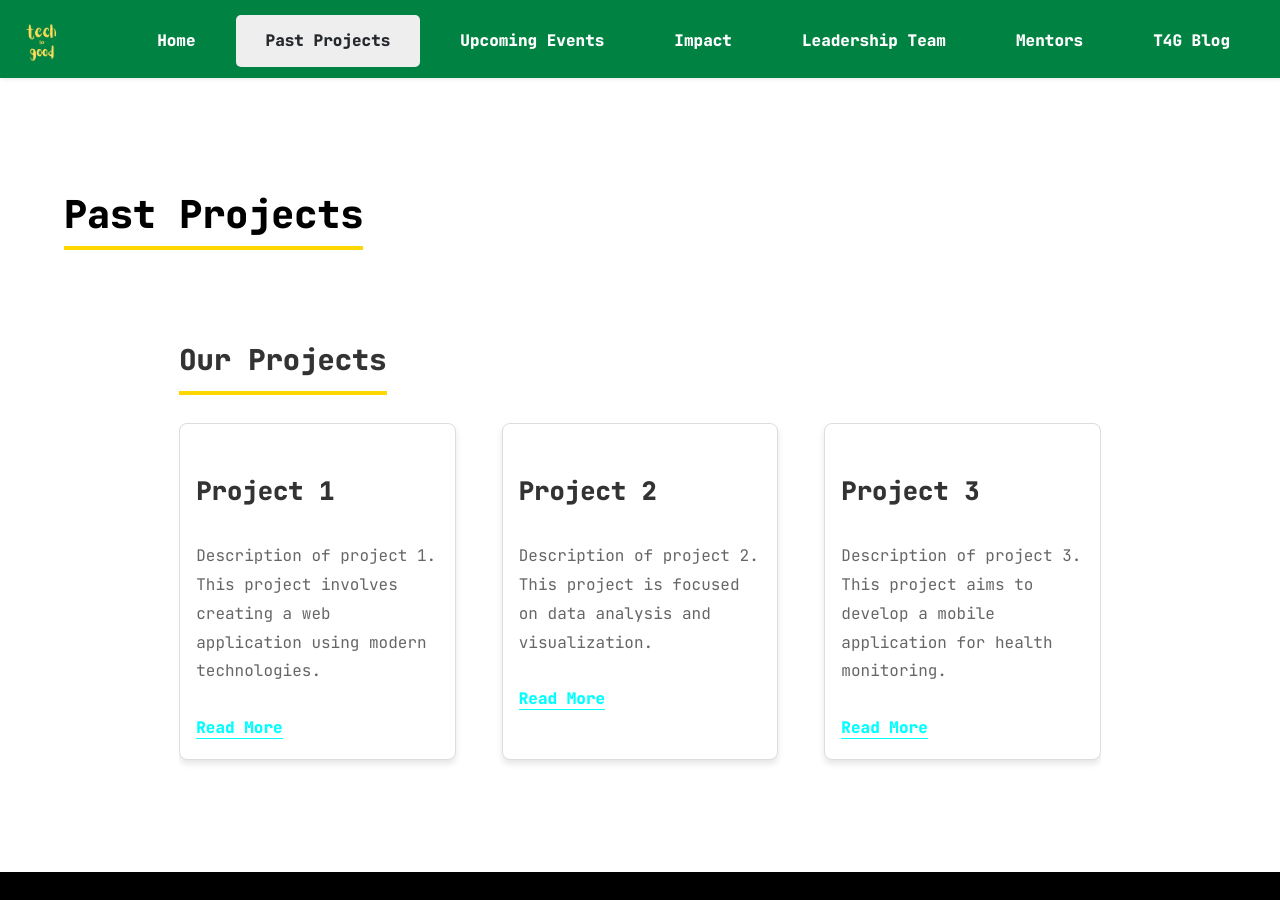
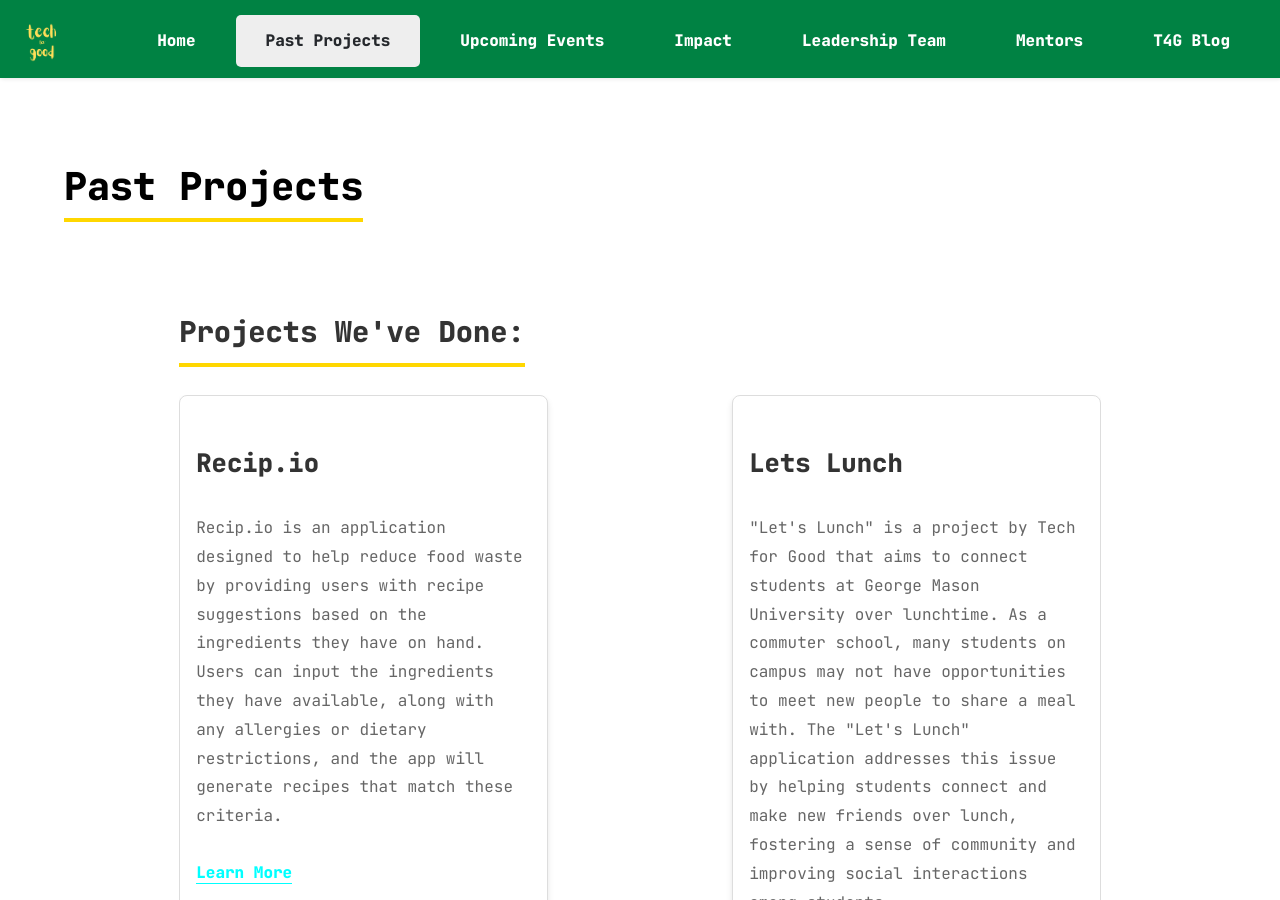
Before and after one commit to J-Souffle/T4GWebsite, a Jekyll site: the page built from pages/past-projects.md, in a window 1280 px wide and 900 px high. Built offline with Jekyll 4.4.1, drawn with Linux system fonts in a browser that asks for light colours; some of the changed text lies outside the part shown.

Commit message:
Finished Past Projects

```diff
--- a/_includes/projects.html
+++ b/_includes/projects.html
@@ -1,21 +1,26 @@
 <link rel="stylesheet" href="../assets/css/projects.css">
 <section id="projects-section">
-    <h2 class="section-title">Our Projects</h2>
+    <h2 class="section-title">Projects We've Done:</h2>
     <div class="projects-list">
       <div class="project-card">
-        <h3 class="project-title">Project 1</h3>
-        <p class="project-description">Description of project 1. This project involves creating a web application using modern technologies.</p>
-        <a href="https://link-to-project-1.com" class="project-link">Read More</a>
+        <h3 class="project-title">Recip.io</h3>
+        <p class="project-description">Recip.io is an application designed to help reduce food waste by providing users with recipe suggestions based on the ingredients they have on hand. Users can input the ingredients they have available, along with any allergies or dietary restrictions, and the app will generate recipes that match these criteria.</p>
+        <a href="https://link-to-project-1.com" class="project-link">Learn More</a>
       </div>
       <div class="project-card">
-        <h3 class="project-title">Project 2</h3>
-        <p class="project-description">Description of project 2. This project is focused on data analysis and visualization.</p>
-        <a href="https://link-to-project-2.com" class="project-link">Read More</a>
+        <h3 class="project-title">Lets Lunch</h3>
+        <p class="project-description">"Let's Lunch" is a project by Tech for Good that aims to connect students at George Mason University over lunchtime. As a commuter school, many students on campus may not have opportunities to meet new people to share a meal with. The "Let's Lunch" application addresses this issue by helping students connect and make new friends over lunch, fostering a sense of community and improving social interactions among students.</p>
+        <a href="https://link-to-project-2.com" class="project-link">Learn More</a>
       </div>
       <div class="project-card">
-        <h3 class="project-title">Project 3</h3>
-        <p class="project-description">Description of project 3. This project aims to develop a mobile application for health monitoring.</p>
-        <a href="https://link-to-project-3.com" class="project-link">Read More</a>
+        <h3 class="project-title">Patriot Email Add On</h3>
+        <p class="project-description">The Patriot Email Add On project involves a browser extension that allows students to email themselves a downloadable file of their schedule. This tool is likely designed to simplify the process of managing and accessing their academic schedules, enhancing productivity for students.</p>
+        <a href="https://link-to-project-3.com" class="project-link">Learn More</a>
+      </div>
+      <div class="project-card">
+        <h3 class="project-title">SRCT Mason Building API</h3>
+        <p class="project-description">The Mason Building API was a project maintained by Tech for Good in collaboration with SRCT (Student-Run Computing and Technology) at GMU. The purpose of this project was to provide updates on building hours and availability across the GMU campus through a publicly accessible API, ensuring students have access to accurate and up-to-date information about when and where they could access campus facilities and for developers interested in working with the data.</p>
+        <a href="https://link-to-project-1.com" class="project-link">Learn More</a>
       </div>
       <!-- Add more project cards as needed -->
     </div>
--- a/assets/css/projects.css
+++ b/assets/css/projects.css
@@ -28,7 +28,7 @@
     border: 1px solid #ddd;
     border-radius: 8px;
     box-shadow: 0 4px 6px rgba(0, 0, 0, 0.1);
-    width: 30%;
+    width: 40%;
     margin-bottom: 2rem;
     padding: 1rem;
     box-sizing: border-box;
```
